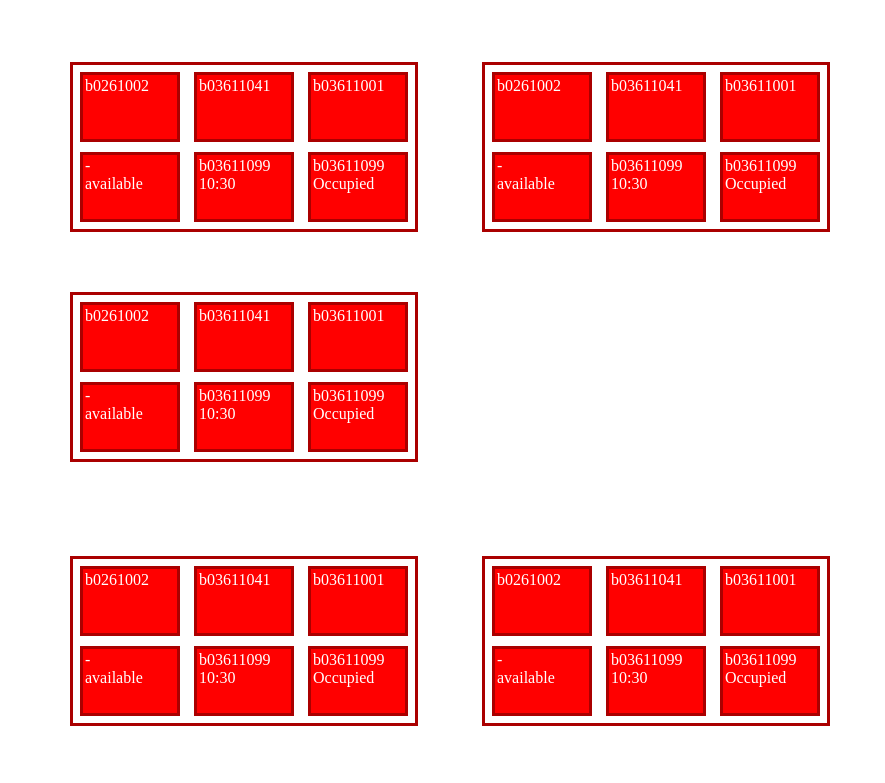
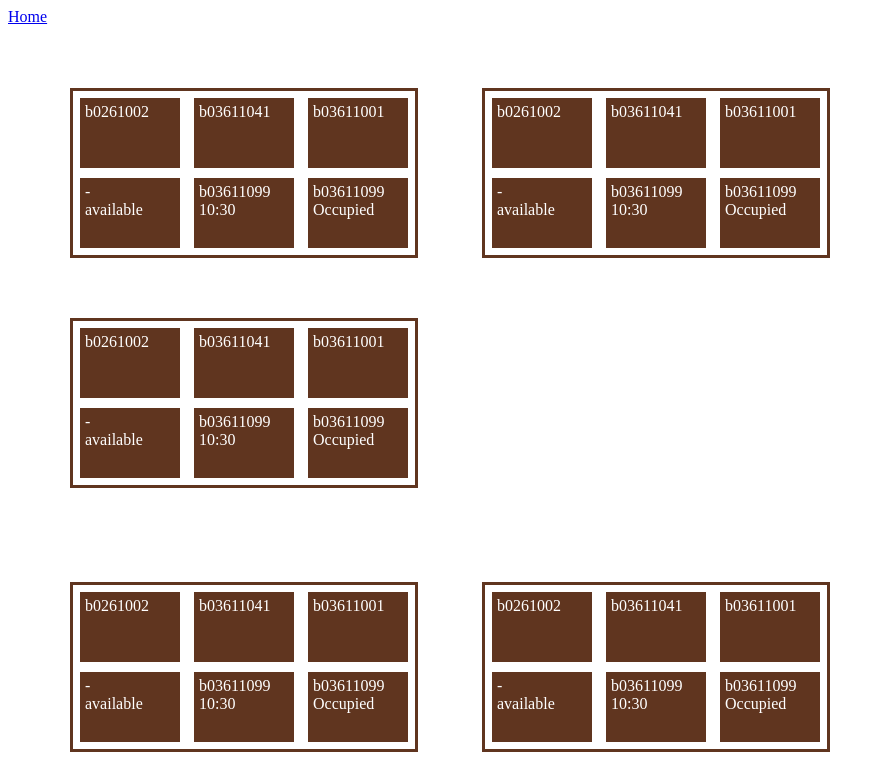
Before and after one commit to choznerol/seatMgt, a plain HTML site: page penal.html in a window 1280 px wide. Shown: the top 783 px of the page, without its empty margins (0-885 px from the left). Drawn offline with Linux system fonts and the light colour scheme.

Commit message:
change color to brown

```diff
--- a/penal.html
+++ b/penal.html
@@ -3,6 +3,7 @@
     <link rel="stylesheet" type="text/css" href="stylesheets/main.css">
 </head>
 <body>
+    <a href="index.html">Home</a>
     <div id="block-row">
 
         <div id="block">
--- a/stylesheets/main.css
+++ b/stylesheets/main.css
@@ -4,20 +4,17 @@
   padding: 2px;
   width: 90px;
   height: 60px;
-  border: 3px solid #a00;
-  background-color: red;
+  border: 3px solid #60351f;
+  background-color: #60351f;
   color: white;
 }
-
 #block {
   display: inline-block;
   margin: 30px;
   padding: 2px;
-  border: 3px solid #a00;
+  border: 3px solid #60351f;
 }
-
 #block-row {
   margin: 30px;
   padding: 2px;
-/*   border: 3px solid #a00; */
 }
```
